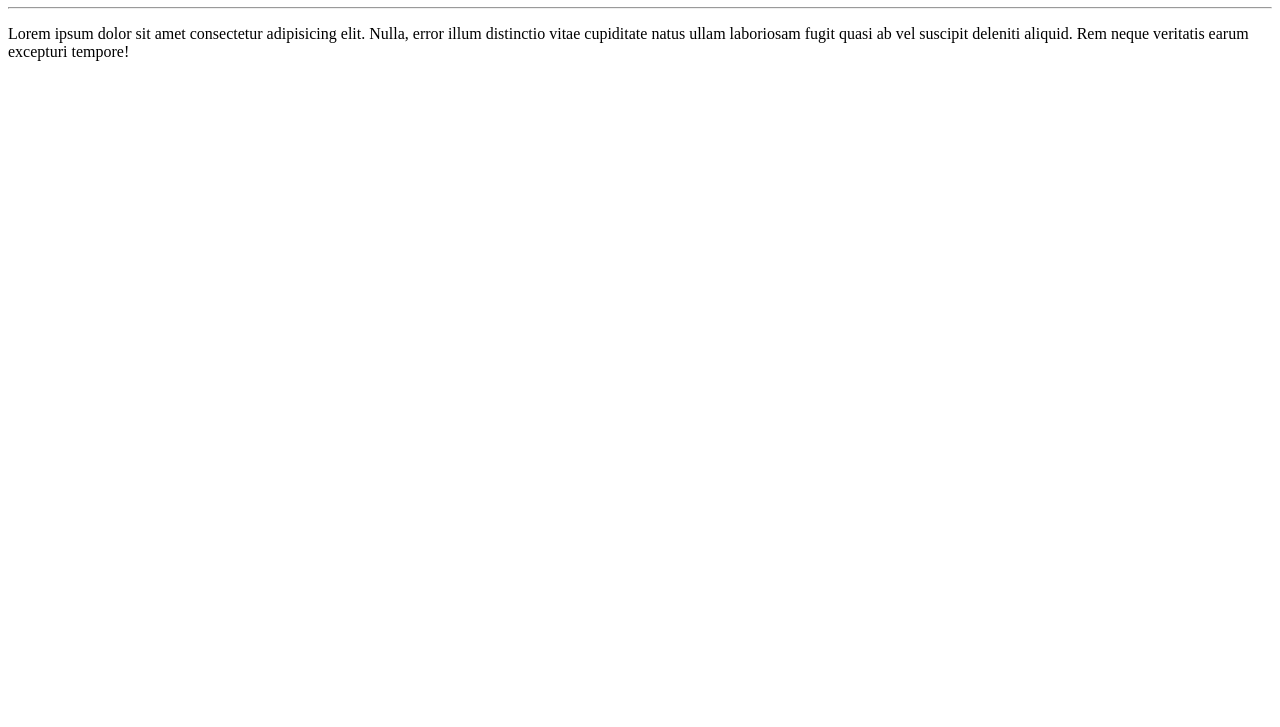
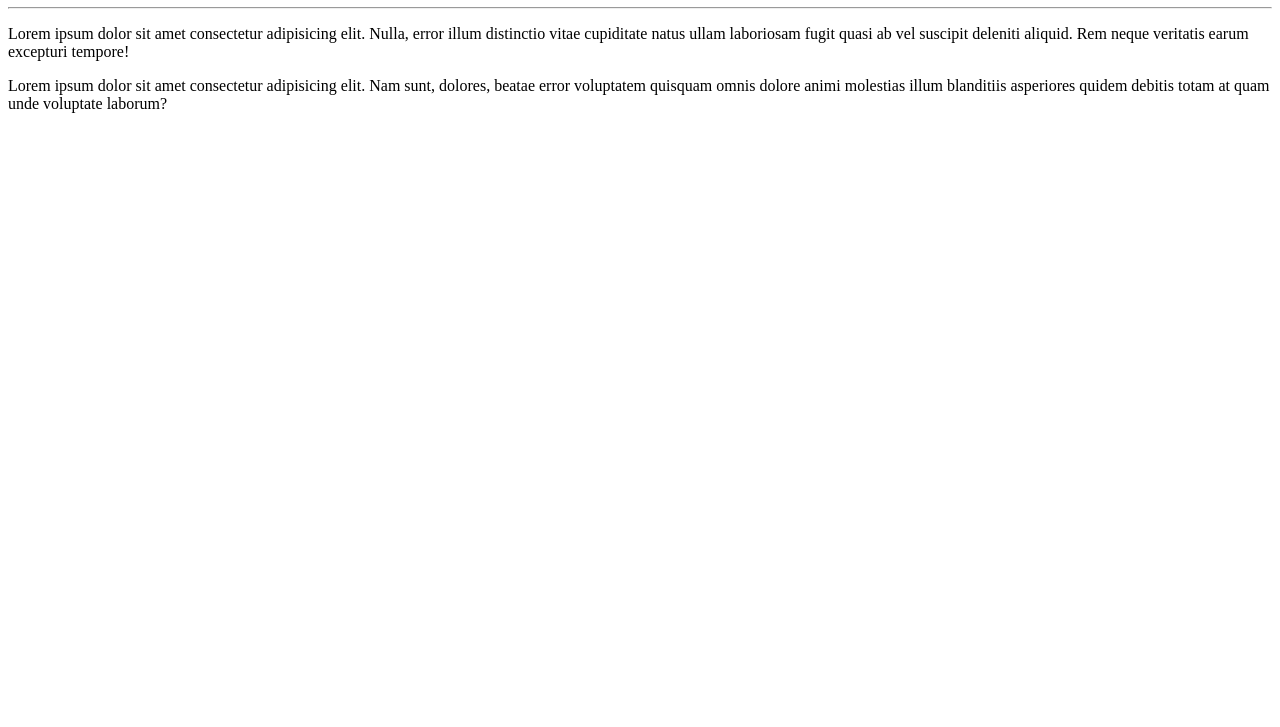
Before and after one commit to AlexandreDEV79/Ola-Mundo, a plain HTML site: page site-exemplo/index.html in a window 1280 px wide. Shown: the part 73-800 px from the top of the page. Drawn offline with Linux system fonts and the light colour scheme.

Commit message:
Adicionei um paragrafo

```diff
--- a/site-exemplo/index.html
+++ b/site-exemplo/index.html
@@ -9,5 +9,6 @@
     <h1>Olá, Mundo</h1>
     <hr>
     <p>Lorem ipsum dolor sit amet consectetur adipisicing elit. Nulla, error illum distinctio vitae cupiditate natus ullam laboriosam fugit quasi ab vel suscipit deleniti aliquid. Rem neque veritatis earum excepturi tempore!</p>
+    <p>Lorem ipsum dolor sit amet consectetur adipisicing elit. Nam sunt, dolores, beatae error voluptatem quisquam omnis dolore animi molestias illum blanditiis asperiores quidem debitis totam at quam unde voluptate laborum?</p>
 </body>
 </html>
```
